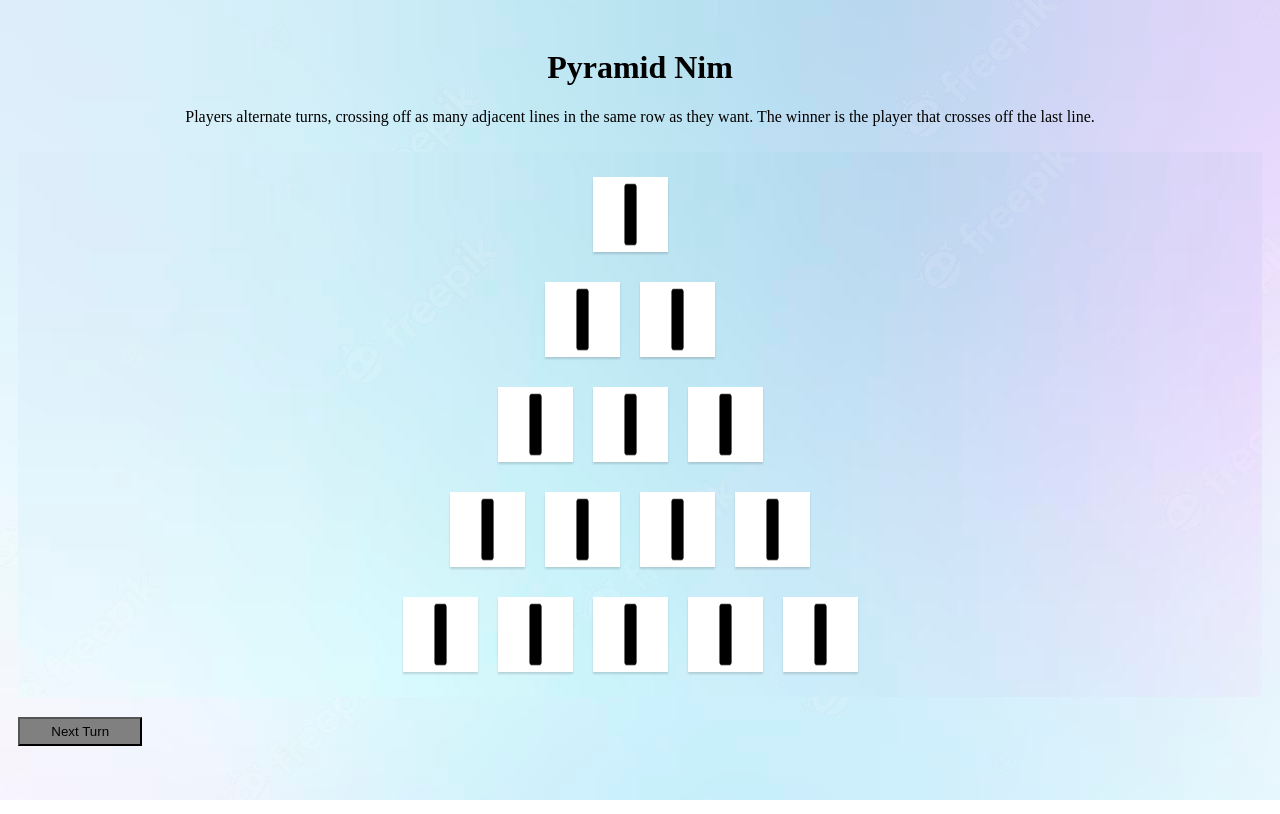
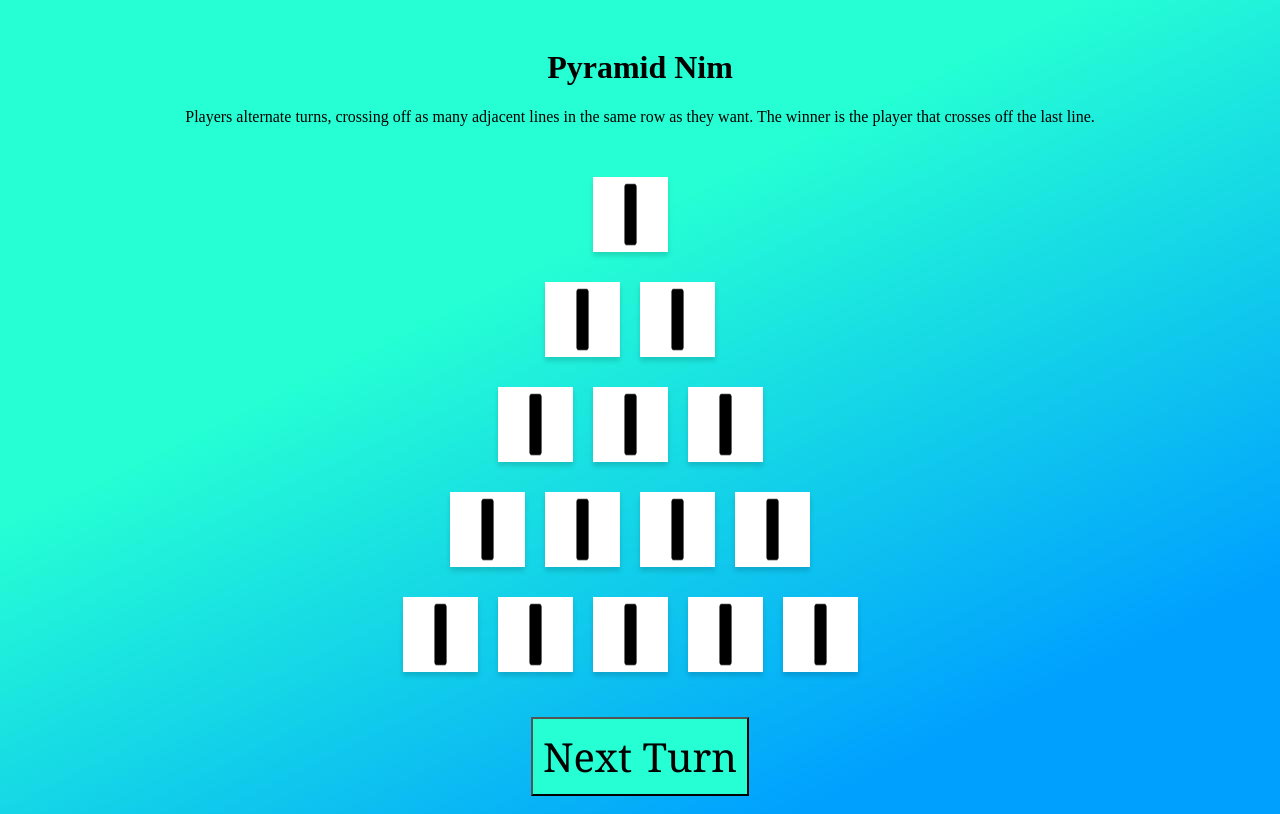
Before and after one commit to DerekKirschbaum/pyramid-nim-2, a React (Create React App) app: page / in a window 1280 px wide. Built offline with nearby package versions, Linux system fonts and the light colour scheme.

Commit message:
two player game, can't undo past moves

```diff
--- a/src/App.js
+++ b/src/App.js
@@ -1,8 +1,8 @@
 import React from 'react'
 import Line from './Line'
 import BlackLine from './Images/BlackLine.jpg'
-import BlueCrossedLine from './Images/BlueCrossedLine.jpg'
-import RedCrossedLine from './Images/RedCrossedLine.jpg'
+//import BlueCrossedLine from './Images/BlueCrossedLine.jpg'
+//import RedCrossedLine from './Images/RedCrossedLine.jpg'
 
 
 export default function App () {
@@ -34,18 +34,24 @@ export default function App () {
 
   function crossLine (id) {
     setLines(oldLines => oldLines.map(line =>
-        line.id === id && line.canChange?
+        (line.id === id && line.canChange) ?
           {...line, isCrossed: !line.isCrossed} :
           line
       ))
   }
 
   function nextTurn () {
-    setLines(oldLines => oldLines.map(line =>
-        line.isCrossed ?
-          {...line, redPlayer: !line.redPlayer, canChange: !line.canChange} :
-          line
-      ))
+    setLines(oldLines => oldLines.map(function(line) {
+      if(line.canChange) {
+        if(line.isCrossed) {
+          return {...line, canChange: !line.canChange}
+        } else {
+          return {...line, redPlayer: !line.redPlayer}
+        }
+      } else {
+        return {...line}
+      }
+    }))
   }
 
   const lineElements = (lines.map(line =>
@@ -100,9 +106,11 @@ export default function App () {
             {lineElements[14]}
           </div>
         </div>
-        <button className='nextTurn' onClick={nextTurn}>
-          Next Turn
-        </button>
+        <div className='nextTurnDiv'>
+          <button className='nextTurn' onClick={nextTurn}>
+            Next Turn
+          </button>
+        </div>
 
       </div>
     </main>
--- a/src/Line.js
+++ b/src/Line.js
@@ -6,6 +6,7 @@ import RedCrossedLine from './Images/RedCrossedLine.jpg'
 
 
 export default function Line (props) {
+
     let imgSrc
     if(props.redPlayer) {
         imgSrc = props.isCrossed ? RedCrossedLine : BlackLine
@@ -14,7 +15,7 @@ export default function Line (props) {
     }
 
     return (
-        <div className='line' onClick={props.crossLine}>
+        <div className={(props.isCrossed && props.canChange)? 'line-selected' : 'line'} onClick={props.crossLine}>
                 <img className='line-img' src={imgSrc} alt="line"/>
         </div>
     )
--- a/src/style.css
+++ b/src/style.css
@@ -1,5 +1,5 @@
 body {
-  background-image: url("./Images/lightBlueGradient.jpeg");
+  background-image: url("./Images/Light-Blue-Gradient-Background.jpeg");
 
 }
 
@@ -17,7 +17,6 @@ body {
 
 .gameBox {
   padding: 10px;
-  background-image: url("./Images/lightBlueGradient.jpeg");
 }
 
 .row1, .row2, .row3, .row4, .row5 {
@@ -27,7 +26,7 @@ body {
   align-items: center;
 }
 
-.line {
+.line, .line-selected{
   padding: 0px;
   margin-right: 20px;
   background-color: white;
@@ -36,13 +35,19 @@ body {
   width: 75px;
   justify-content: center;
   align-items: center;
-  box-shadow: 0px 2px 2px rgba(0, 0, 0, 0.15);
+  box-shadow: 0px 4px 5px rgba(0, 0, 0, 0.15);
   cursor: pointer;
 }
 
-.line:active {
+.line-selected {
+  outline: 2px groove green;
+}
+
+.line:active, .line-selected:active {
   box-shadow: inset 5px 5px 10px -3px rgba(0, 0, 0, 0.7);
 }
+
+
 
 .line-img {
   width: 100%;
@@ -52,9 +57,20 @@ body {
 }
 
 .nextTurn {
-  padding: 5px;
-  width: 10%;
-  height: 10%;
+  padding: 10px;
+  width: auto;
+  height: auto;
+  font-size: 40px;
+  font-family:Cambria, Cochin, Georgia, Times, 'Times New Roman', serif;
   margin-top: 20px;
-  background-color: gray;
+  display: flex;
+  justify-content: center;
+  align-items: center;
+  background-image: url("./Images/Light-Blue-Gradient-Background.jpeg");
 }
+
+.nextTurnDiv {
+  display: flex;
+  justify-content: center;
+  align-items: center;
+}
```
Also changed, not shown: src/Images/Light-Blue-Gradient-Background.jpeg (added), src/Images/lightBlueGradient.jpeg (deleted).
